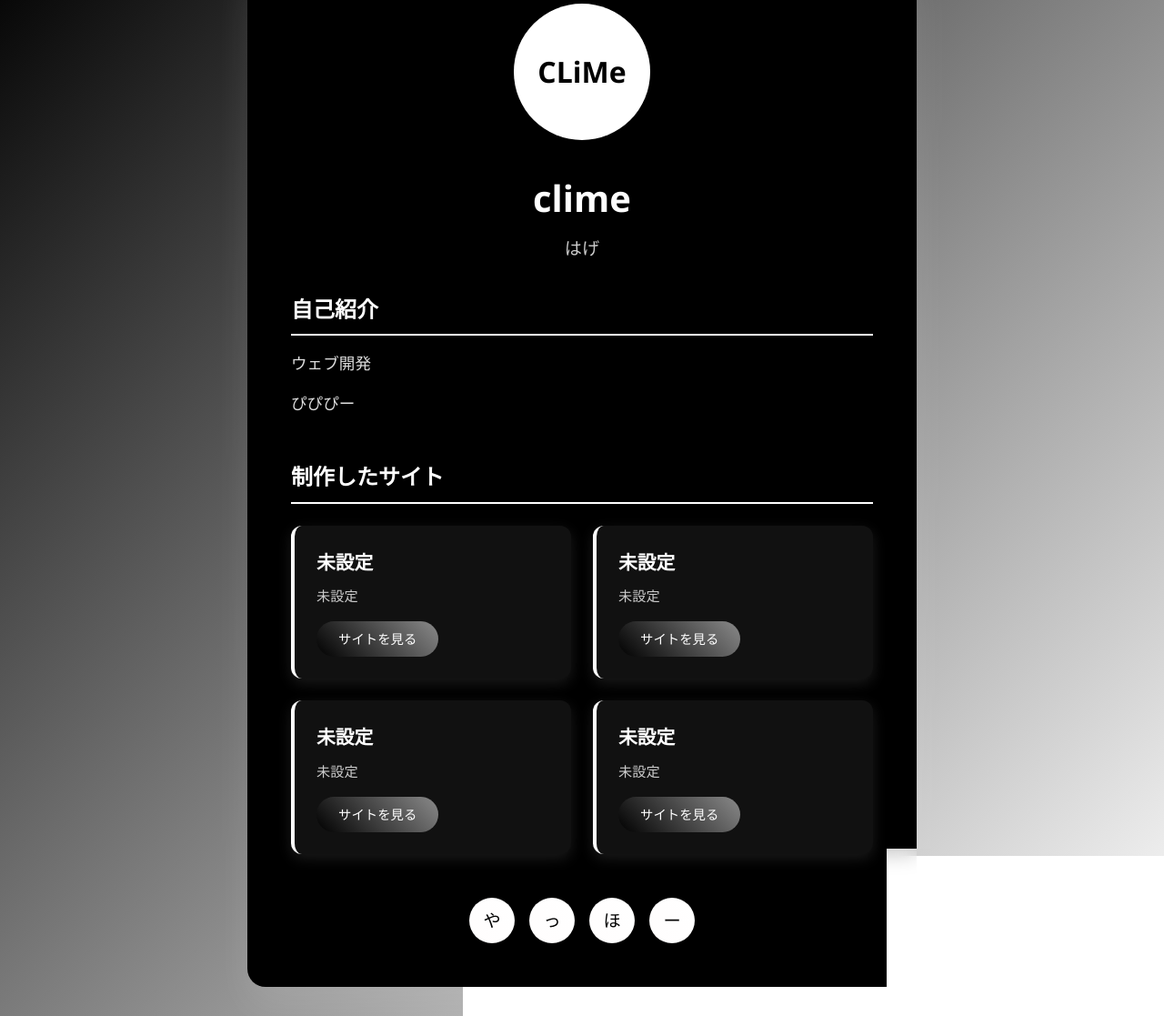
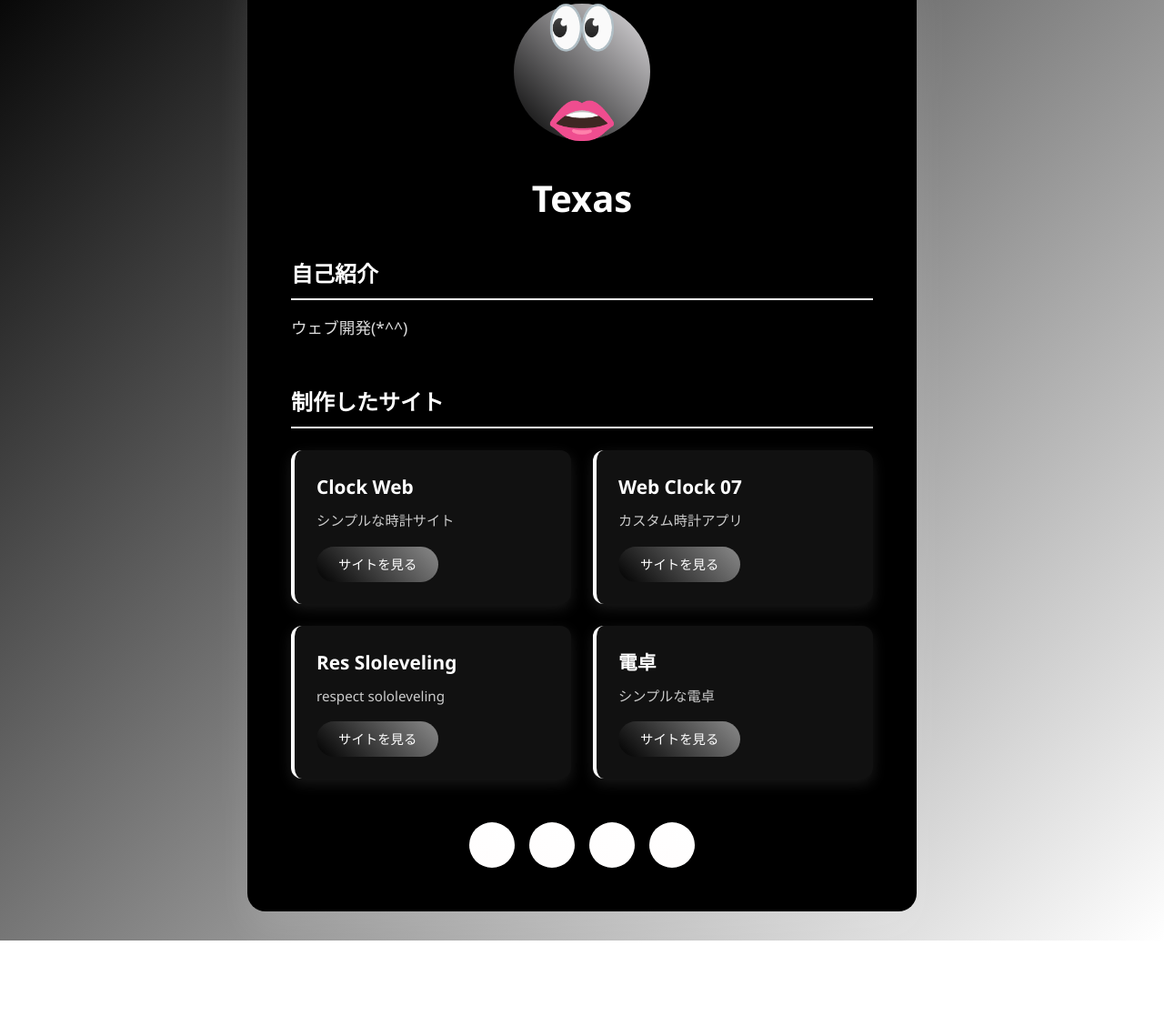
Before and after one commit to sooooooooooou/introduse-my-self, a plain HTML site: page index.html in a window 1280 px wide. Shown: the part 76-1193 px from the top of the page at 91% size. After the commit the page ends 1110 px from the top, so only its background shows below. Drawn offline with Linux system fonts and the light colour scheme.

Commit message:
Update index.html

```diff
--- a/index.html
+++ b/index.html
@@ -43,22 +43,14 @@
             width: 150px;
             height: 150px;
             border-radius: 50%;
-            background: #ffffff;
+            background: linear-gradient(45deg, #000000, #e1dfe2);
             margin: 0 auto 2rem;
             display: flex;
             align-items: center;
             justify-content: center;
-            font-size: 2rem;
-            color: #000000;
+            font-size: 4rem;
+            color: white;
             font-weight: bold;
-            overflow: hidden;
-            position: relative;
-            transition: all 0.3s ease;
-        }
-
-        .profile-image:hover {
-            box-shadow: 0 5px 15px rgba(255, 255, 255, 0.3);
-            transform: scale(1.05);
         }
 
         .name {
@@ -194,19 +186,20 @@
     <div class="container">
         <div class="profile-card">
             <div class="profile-image">
-                CLiMe
+                👀
+                👄
             </div>
 
-            <h1 class="name">clime</h1>
-            <p class="title">はげ</p>
+            <h1 class="name">Texas</h1>
+            <p class="title"></p>
 
             <div class="section">
                 <h2>自己紹介</h2>
                 <p class="intro-text">
-                    ウェブ開発
+                    ウェブ開発(*^^)
                 </p>
                 <p class="intro-text">
-                    ぴぴぴー
+
                 </p>
             </div>
 
@@ -214,48 +207,46 @@
                 <h2>制作したサイト</h2>
                 <div class="sites-grid">
                     <div class="site-card">
-                        <h3 class="site-title">未設定</h3>
+                        <h3 class="site-title">Clock Web</h3>
                         <p class="site-description">
-                            未設定
+                            シンプルな時計サイト
                         </p>
-                        <a href="#" class="site-link">サイトを見る</a>
+                        <a href="https://sooooooooooou.github.io/clock.web/" class="site-link" target="_blank">サイトを見る</a>
                     </div>
 
                     <div class="site-card">
-                        <h3 class="site-title">未設定</h3>
+                        <h3 class="site-title">Web Clock 07</h3>
                         <p class="site-description">
-                            未設定
+                            カスタム時計アプリ
                         </p>
-                        <a href="#" class="site-link">サイトを見る</a>
+                        <a href="https://sooooooooooou.github.io/web-clock07/" class="site-link" target="_blank">サイトを見る</a>
                     </div>
 
                     <div class="site-card">
-                        <h3 class="site-title">未設定</h3>
+                        <h3 class="site-title">Res Sloleveling</h3>
                         <p class="site-description">
-                            未設定
+                            respect sololeveling
                         </p>
-                        <a href="#" class="site-link">サイトを見る</a>
+                        <a href="https://sooooooooooou.github.io/Res_slolevering/" class="site-link" target="_blank">サイトを見る</a>
                     </div>
 
                     <div class="site-card">
-                        <h3 class="site-title">未設定</h3>
+                        <h3 class="site-title">電卓</h3>
                         <p class="site-description">
-                            未設定
+                            シンプルな電卓
                         </p>
-                        <a href="#" class="site-link">サイトを見る</a>
+                        <a href="https://sooooooooooou.github.io/dentaku/" class="site-link" target="_blank">サイトを見る</a>
                     </div>
                 </div>
             </div>
 
             <div class="social-links">
-                <a href="#" class="social-link" title="GitHub">や</a>
-                <a href="#" class="social-link" title="Twitter">っ</a>
-                <a href="#" class="social-link" title="LinkedIn">ほ</a>
-                <a href="#" class="social-link" title="Email">ー</a>
+                <a href="#" class="social-link" title="GitHub"></a>
+                <a href="#" class="social-link" title="Twitter"></a>
+                <a href="#" class="social-link" title="LinkedIn"></a>
+                <a href="#" class="social-link" title="Email"></a>
             </div>
         </div>
     </div>
-
-
 </body>
 </html>
```
